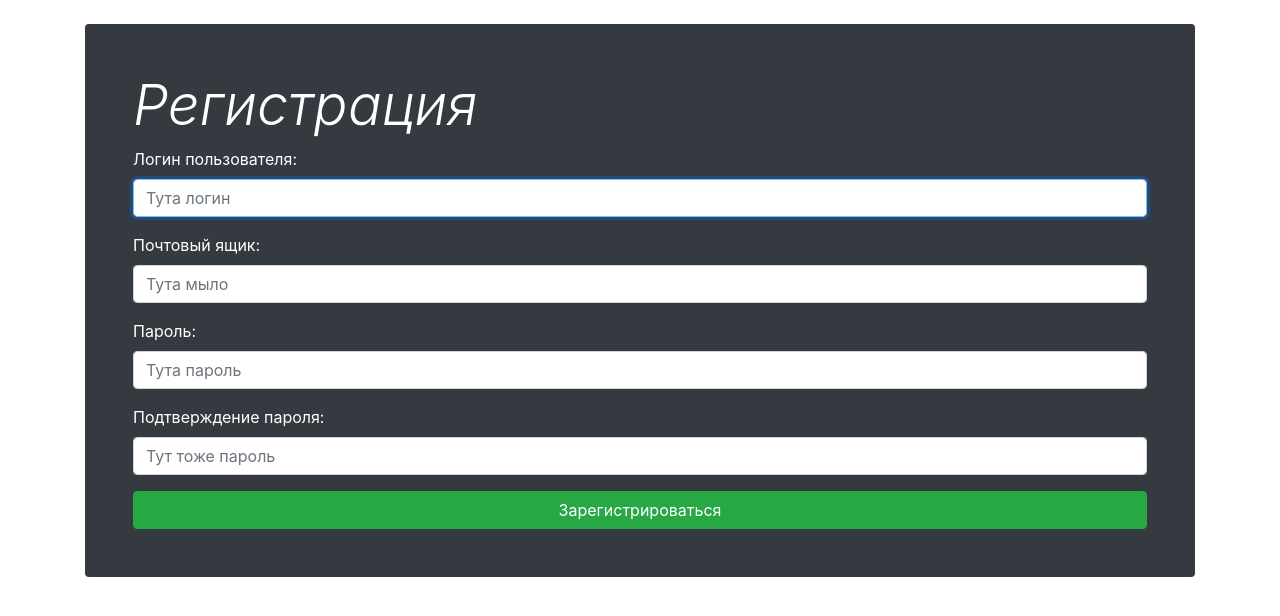
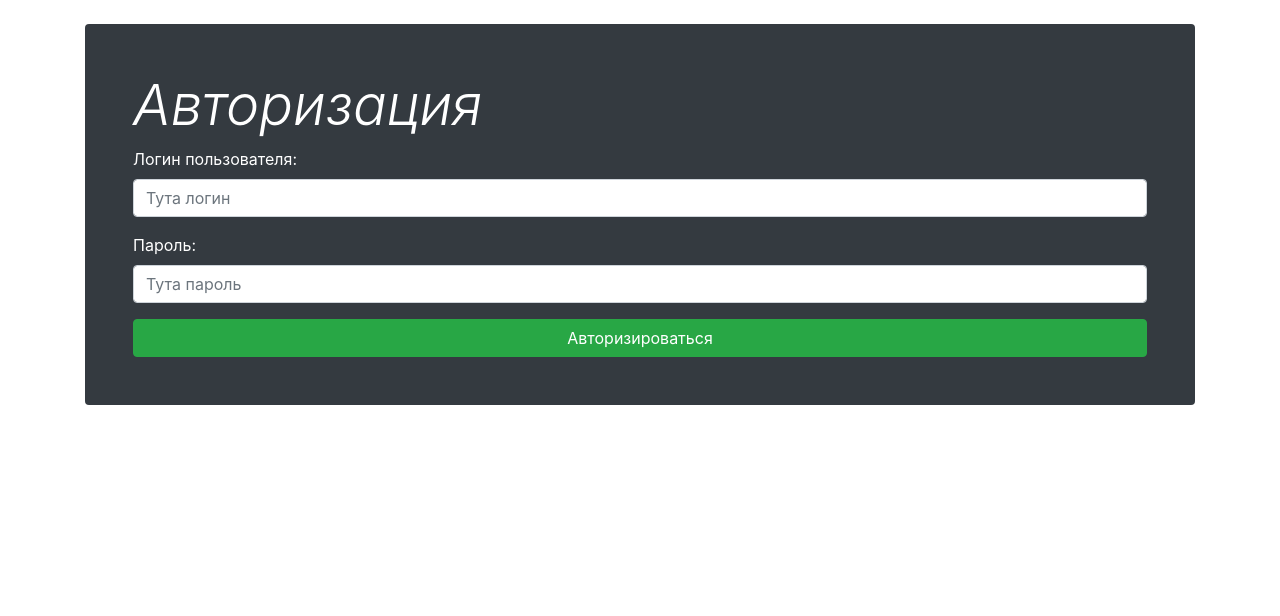
Before and after one commit to TheFox267/djangoProject, a Django app: template account/templates/account/login.html in a window 1280 px wide. Shown: the part 56-672 px from the top of the page. Run offline with Django 3.2, Linux system fonts and the light colour scheme; the template is opened without the code that fills it: values that come from a table or form of the project are taken from there, others are empty; data comes from the database, SQL or seed files in the repository; both versions use the stored data as it was after the commit.

Commit message:
feat(login): Make a auth form

```diff
--- a/account/forms.py
+++ b/account/forms.py
@@ -1,4 +1,4 @@
-from django.contrib.auth.forms import UserCreationForm
+from django.contrib.auth.forms import UserCreationForm, AuthenticationForm
 from django import forms
 from django.contrib.auth.models import User
 
@@ -12,3 +12,8 @@ class RegisterAccountForm(UserCreationForm):
     class Meta(UserCreationForm.Meta):
         model = User
         fields = UserCreationForm.Meta.fields + ('email',)
+
+
+class LoginAccountForm(AuthenticationForm):
+    username = forms.CharField(widget=forms.TextInput(attrs={'class': 'form-control', 'placeholder': 'Тута логин'}), max_length=100, label='Логин пользователя')
+    password = forms.CharField(widget=forms.PasswordInput(attrs={'class': 'form-control', 'placeholder': 'Тута пароль'}), max_length=50, label='Пароль')
--- a/account/templates/account/login.html
+++ b/account/templates/account/login.html
@@ -10,11 +10,11 @@
     <br>
     {#content#}
     <div class="jumbotron p-4 p-md-5 text-white rounded bg-dark">
-        <h1 class="display-4 font-italic">Регистрация</h1>
+        <h1 class="display-4 font-italic">Авторизация</h1>
         <form method="post">
             {% csrf_token %}
             {{ form.as_p }}
-            <button type="submit" class="btn btn-success btn-block">Зарегистрироваться</button>
+            <button type="submit" class="btn btn-success btn-block">Авторизироваться</button>
 {#            <p class="lead my-3">Multiple lines of text that form the lede, informing new readers quickly and efficiently about what’s most interesting in this post’s contents.</p>#}
 {#            <p class="lead mb-0"><a href="#" class="text-white font-weight-bold">Continue reading...</a></p>#}
         </form>
```
Also changed, not shown: account/views.py (+11 -5 lines), db.sqlite3.
